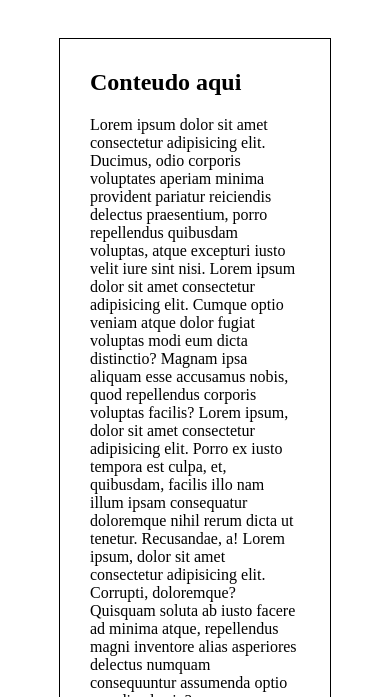
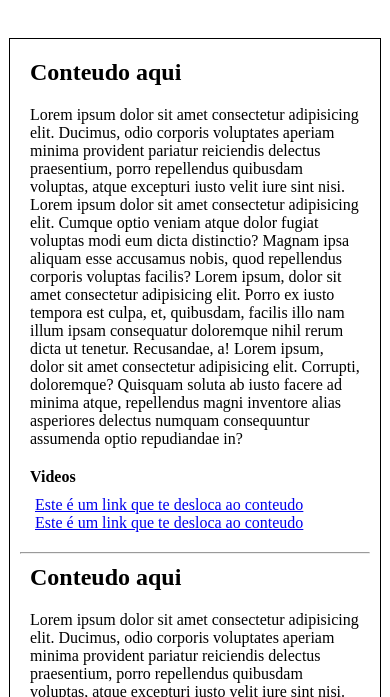
Before and after one commit to migu3lls/Um-site-nada-haver, a plain HTML site: page Um-site-nada-haver/src/index.html in a window 390 px wide. Shown: the part 147-844 px from the top of the page. Drawn offline with Linux system fonts and the light colour scheme; files that its build step writes are made by us from their sources.

Commit message:
Update style-responsivo.css

```diff
--- a/src/css/style-responsivo.css
+++ b/src/css/style-responsivo.css
@@ -1,7 +1,7 @@
 @media screen and (max-width: 768px) {
 
     .main  {
-        margin: 80px;
+        margin: 20px;
         margin-top: 30px;
         margin-bottom: 30px;
         display: flex;
@@ -14,7 +14,7 @@
         width: 100%;
         height: auto;
         margin: 10px;
-        padding: 20px;
+        padding: 10px;
         border: 1px;
         border-style: solid;
         border-color: black;
```
